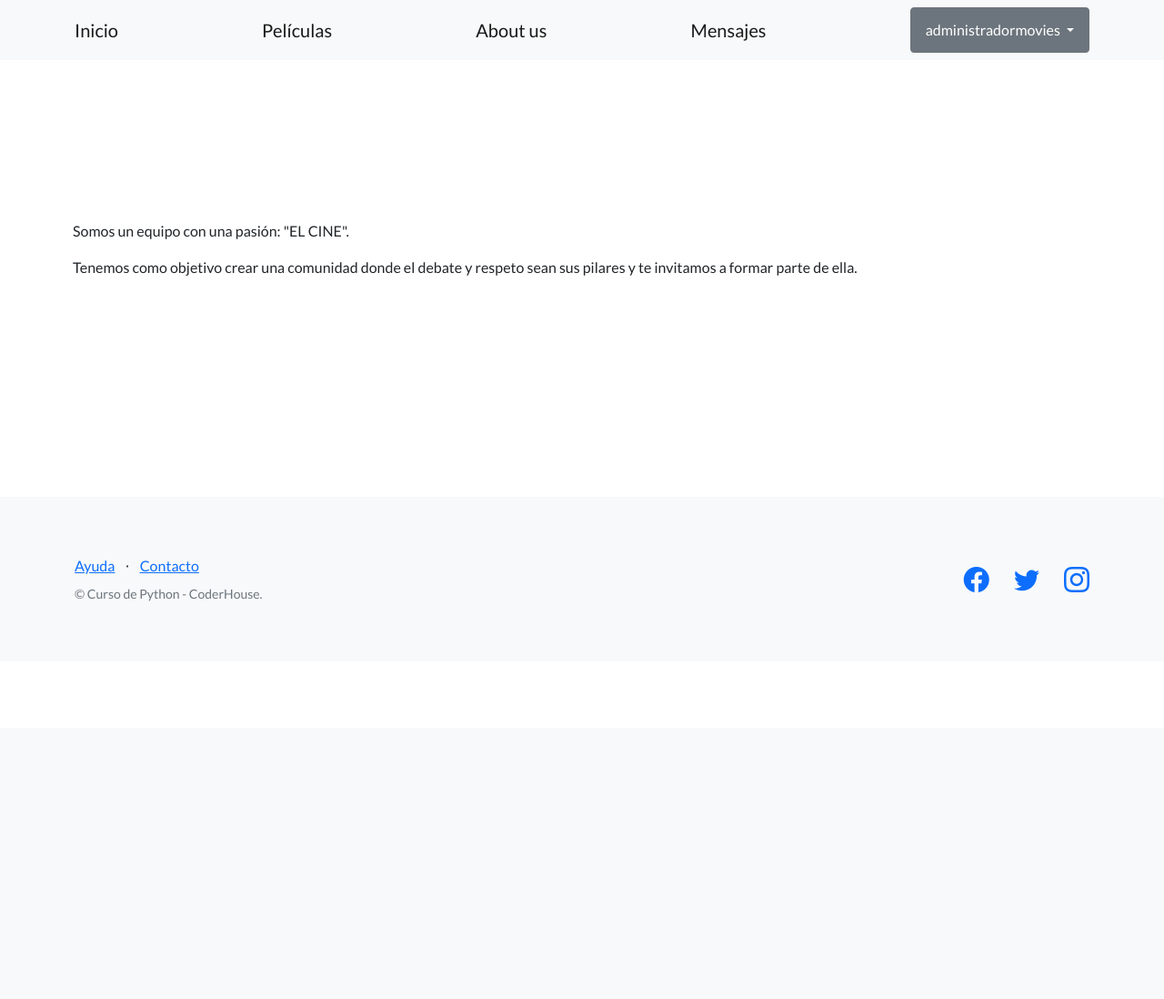
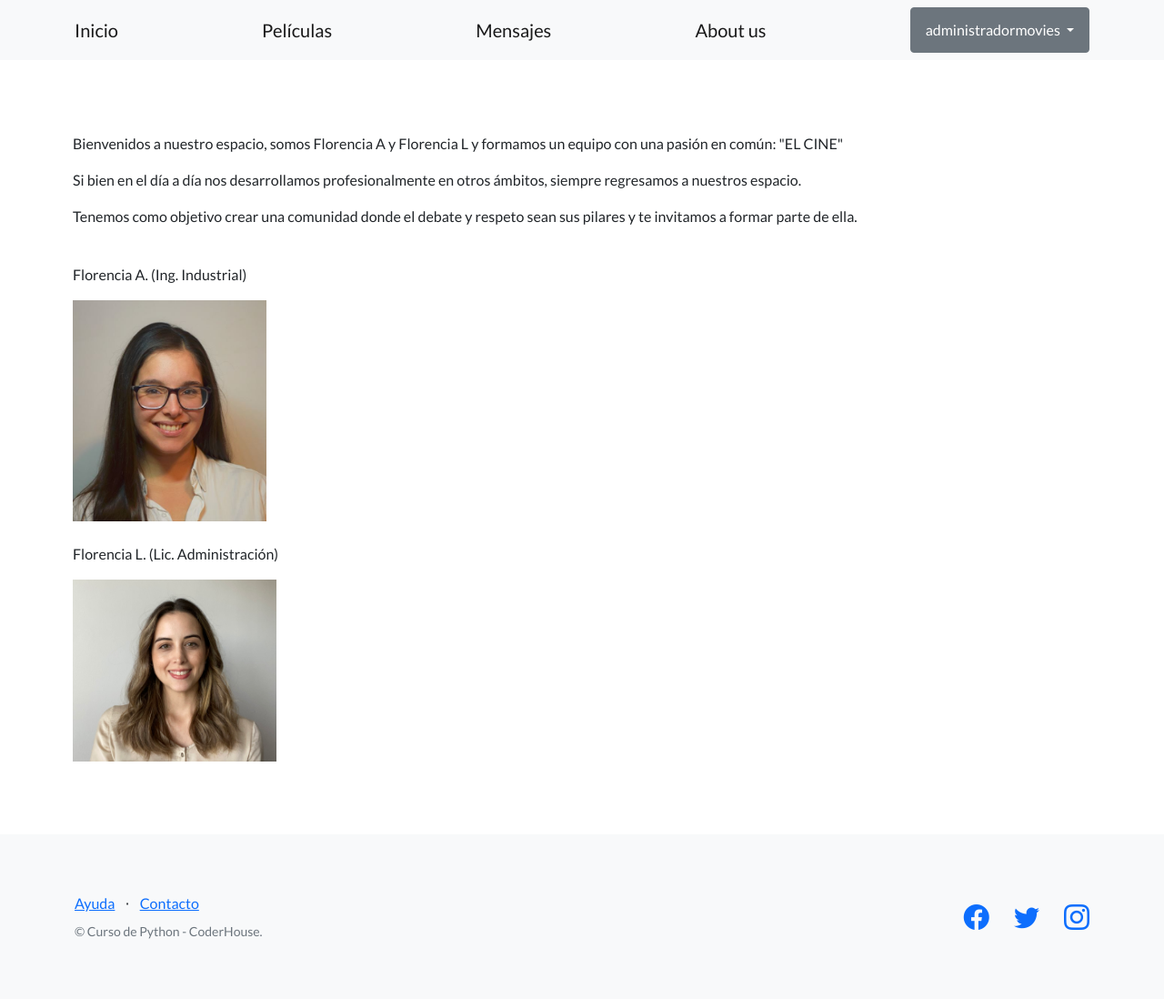
Before and after one commit to FlorLandricina/BLOG-Landricina-Alvarez-, a Django app: page /about/ in a window 1280 px wide. Shown: the whole page at 91% size. Before the commit the page ends 661 px from the top, so only its background shows below. Run offline with Django 4.2, Linux system fonts and the light colour scheme; a user stored in the database is signed in; some libraries are stand-ins or nearby versions.

Commit message:
Se creo nuevo campo de cuerpo en la clase titulos y me agrego fotos en about us

```diff
--- a/app_movies/models.py
+++ b/app_movies/models.py
@@ -9,6 +9,7 @@ class Titulo(models.Model):
     ano_lanzamiento = models.DateField()
     rating = models.ForeignKey('Rating', on_delete=models.CASCADE, null=True)
     genero = models.ForeignKey('Genero', on_delete=models.CASCADE, null=True)
+    cuerpo = models.TextField(max_length=1000, null=True)
 
     def __str__(self):
         return f"{self.nombre}"
@@ -33,7 +34,6 @@ class Avatar(models.Model):
     def __str__(self):
         return f"Imagen de: {self.user}"
 
-
 class Mensajes(models.Model):
     user = models.ForeignKey(User, on_delete=models.CASCADE)
     fecha_creacion = models.DateTimeField(auto_now_add=True)
--- a/app_movies/templates/app_movies/about.html
+++ b/app_movies/templates/app_movies/about.html
@@ -2,23 +2,21 @@
 
 {% block contenido_base %}
 <tbody>
-    <tr>
+        <p>Bienvenidos a nuestro espacio, somos Florencia A y Florencia L y formamos un equipo con una pasión en común: "EL CINE"</p>
+        <p>Si bien en el día a día nos desarrollamos profesionalmente en otros ámbitos, siempre regresamos a nuestros espacio.</p>
+        <p>Tenemos como objetivo crear una comunidad donde el debate y respeto sean sus pilares y te invitamos a formar parte de ella.</p>
+        <br>
+        <p>Florencia A. (Ing. Industrial)</p>
+        <a><img src="../media/avatares/florencia_a.jpeg" width="19%"/></a>
+
         <br>
         <br>
-        <br>
-        <br>
+        <p>Florencia L. (Lic. Administración)</p>
+        <a><img src="../media/avatares/florencia_l.jpg" width="20%"/></a>
 
 
-        <p>Somos un equipo con una pasión: "EL CINE".</p>
-        <p>Tenemos como objetivo crear una comunidad donde el debate y respeto sean sus pilares y te invitamos a formar parte de ella.</p>
 
 
 <tbody>
-    <br>
-    <br>
-    <br>
-    <br>
-    <br>
-    <br>
 
 {% endblock contenido_base %}
--- a/app_movies/templates/app_movies/movies_list.html
+++ b/app_movies/templates/app_movies/movies_list.html
@@ -5,7 +5,7 @@
 
 <a href="{% url 'crear_peliculas' %}">Crear Pelicula</a>
 <br>
-<a href="{% url 'busqueda_titulo' %}">Buscar Pelicula</a>
+<a href="{% url 'busqueda_titulo_form' %}">Buscar Pelicula</a>
 
     <br>
         <div class="container mt-5">
@@ -16,17 +16,19 @@
                     <th>Año de Lanzamiento</th>
                     <th>Rating</th>
                     <th>Genero</th>
+                    <th>Sinopsis</th>
                     <th>Editar</th>
                     <th>Eliminar</th>
                 </tr>
             </thead>
             <tbody>
-                    {% for titulo in object_list %}
+                    {% for titulo in titulos %}
                     <tr>
                     <th>{{titulo.nombre}}</th>
                     <th>{{titulo.ano_lanzamiento}}</th>
                     <th>{{titulo.rating}}</th>
                     <th>{{titulo.genero}}</th>
+                    <th>{{titulo.cuerpo}}</th>
                     <td><a href="{% url 'editar_peliculas' titulo.id %}">Editar</a></td>
                     <td><a href="{% url 'eliminar_peliculas' titulo.id %}">Eliminar</a></td>
                     </tr>
--- a/app_movies/templates/app_movies/plantilla_base.html
+++ b/app_movies/templates/app_movies/plantilla_base.html
@@ -26,8 +26,9 @@
             <div class="container">
                 <a class="navbar-brand" href="{% url 'inicio' %}">Inicio</a>
                 <a class="navbar-brand" href="{% url 'peliculas' %}">Películas</a>
+                <a class="navbar-brand" href="{% url 'mensajes' %}">Mensajes</a>
                 <a class="navbar-brand" href="{% url 'about_us' %}">About us</a>
-                <a class="navbar-brand" href="{% url 'mensajes' %}">Mensajes</a>
+
 
                 {% if user.is_authenticated %}
                 <div class="dropdown">
--- a/app_movies/views.py
+++ b/app_movies/views.py
@@ -24,12 +24,12 @@ class TituloListView(LoginRequiredMixin, ListView):
 
 class TituloCreateView(LoginRequiredMixin, CreateView):
     model = Titulo
-    fields = ['nombre','ano_lanzamiento','rating','genero']
+    fields = ['nombre','ano_lanzamiento','rating','genero','cuerpo']
     success_url = reverse_lazy('peliculas')
 
 class TituloUpdateView(LoginRequiredMixin, UpdateView):
     model = Titulo
-    fields = ['nombre','ano_lanzamiento','rating','genero']
+    fields = ['nombre','ano_lanzamiento','rating','genero','cuerpo']
     success_url = reverse_lazy('peliculas')
 
 class TituloDeleteView(LoginRequiredMixin, DeleteView):
@@ -40,7 +40,7 @@ class TituloDeleteView(LoginRequiredMixin, DeleteView):
 def busqueda_titulo(request):
     return render(request, "app_movies/form_busqueda_titulo.html")
 
-# no funciona!!!!!!!!!!!!!!!!!!!!!!!
+
 def buscar(request):
     if request.GET["titulo"]:
         titulo = request.GET["titulo"]
@@ -118,7 +118,7 @@ def agregar_avatar(request):
     return render(request, "app_movies/form_avatar.html", {"form":form})
 
 
-@login_required
+
 def about_me(request):
     return render(request, 'app_movies/about.html')
 
@@ -136,6 +136,6 @@ def mensajes (request):
             mensaje.save()
             return redirect('mensajes')
         else:
-            return render(request, 'app_movies/mensajes.html', {"mensajeForm": contenido_mensaje,"mensaje": mensaje})
+            return render(request, 'app_movies/mensajes.html', {"mensajeForm": contenido_mensaje,"mensajes": mensaje})
     else:
-        return render(request, 'app_movies/mensajes.html', {"mensajeForm": mensajeForm,  "mensaje": mensaje})
+        return render(request, 'app_movies/mensajes.html', {"mensajeForm": mensajeForm,  "mensajes": mensaje})
```
Also changed, not shown: README.md (added), app_movies/migrations/0007_titulo_cuerpo.py (added), db.sqlite3, media/avatares/florencia_a.jpeg (added), media/avatares/florencia_l.jpg (added), 2 other files.
